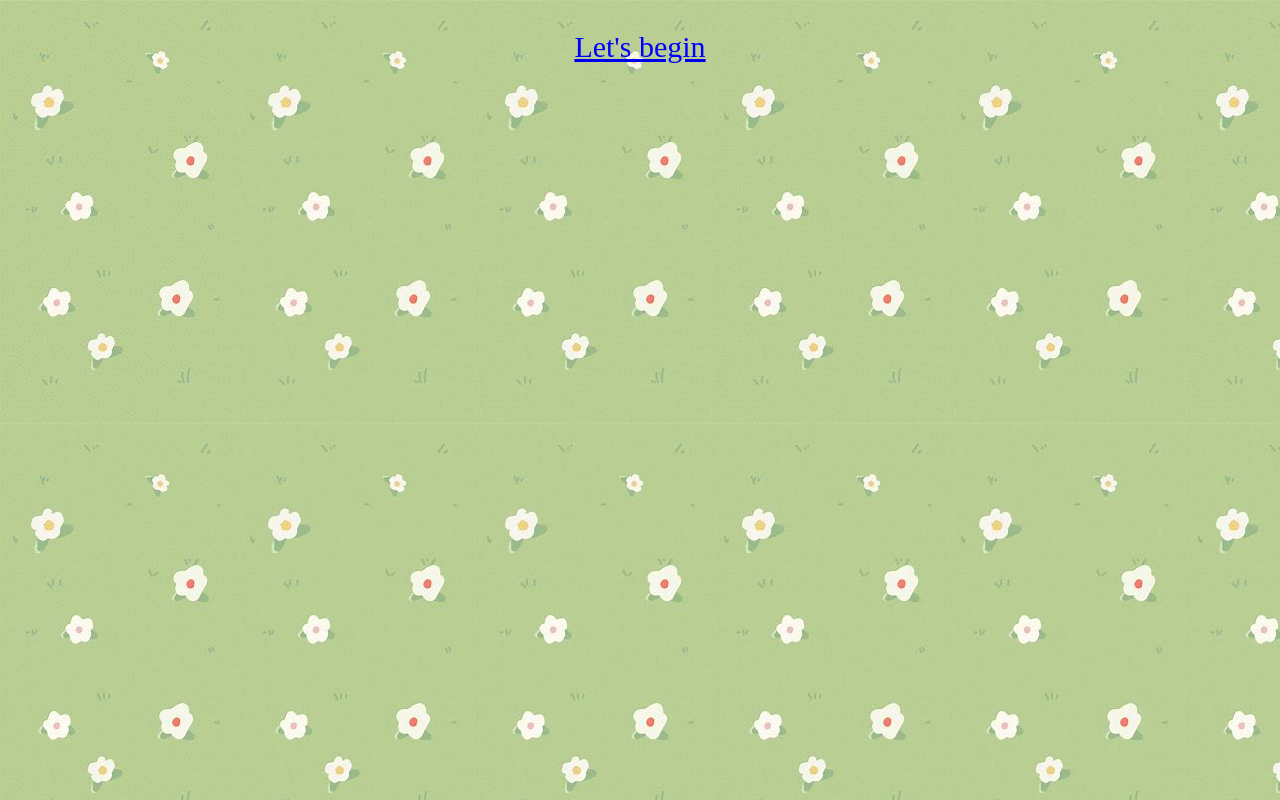
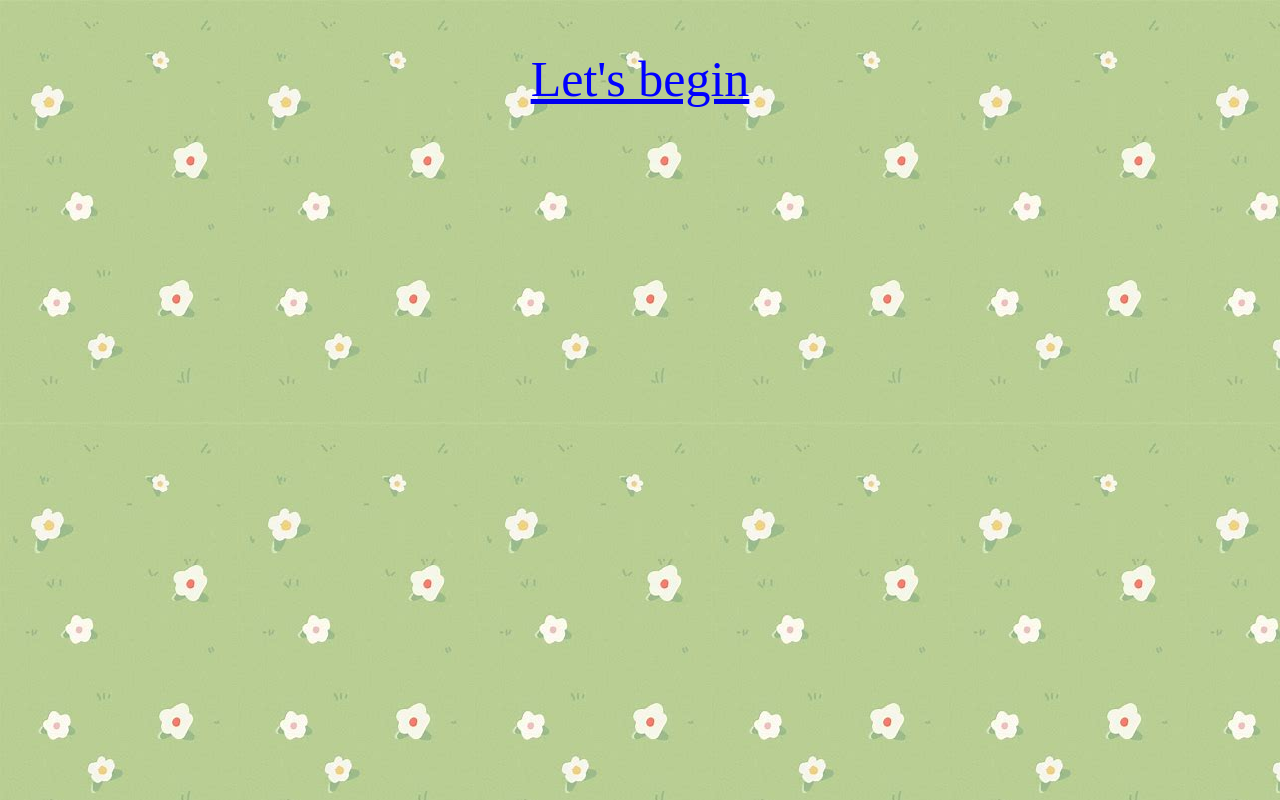
Before and after one commit to J-Hoge/J-Hoge.github.io, a plain HTML site: page index.html in a window 1280 px wide. Drawn offline with Linux system fonts and the light colour scheme.

Commit message:
Update index.html

```diff
--- a/index.html
+++ b/index.html
@@ -8,7 +8,7 @@
 
 <body background="./Exp1/images/img4.jpg">
     <a href="./Exp1/index.html">
-    <p style="font-size: 30px; color:blue;text-align: center;">Let's begin<p>
+    <p style="font-size:50px; color:blue;text-align: center;">Let's begin<p>
     </a>
 </body>
 
```
